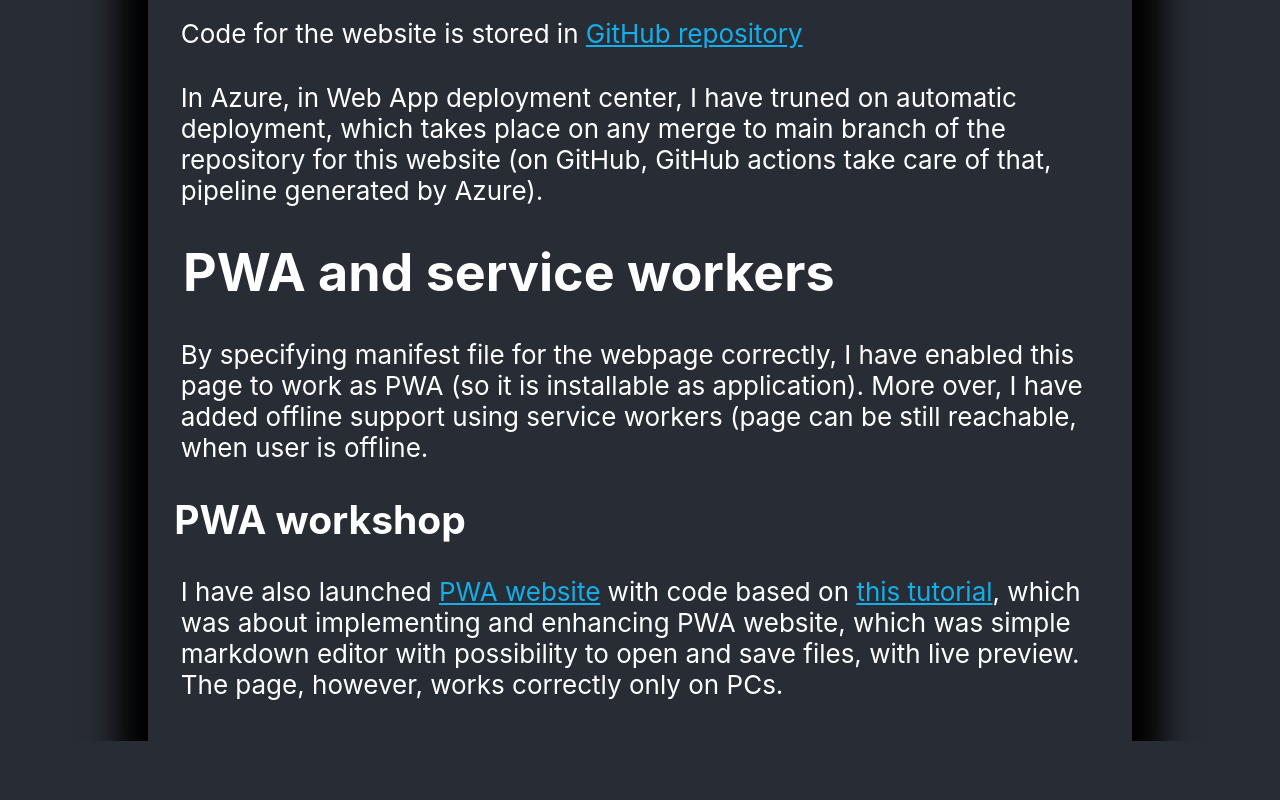
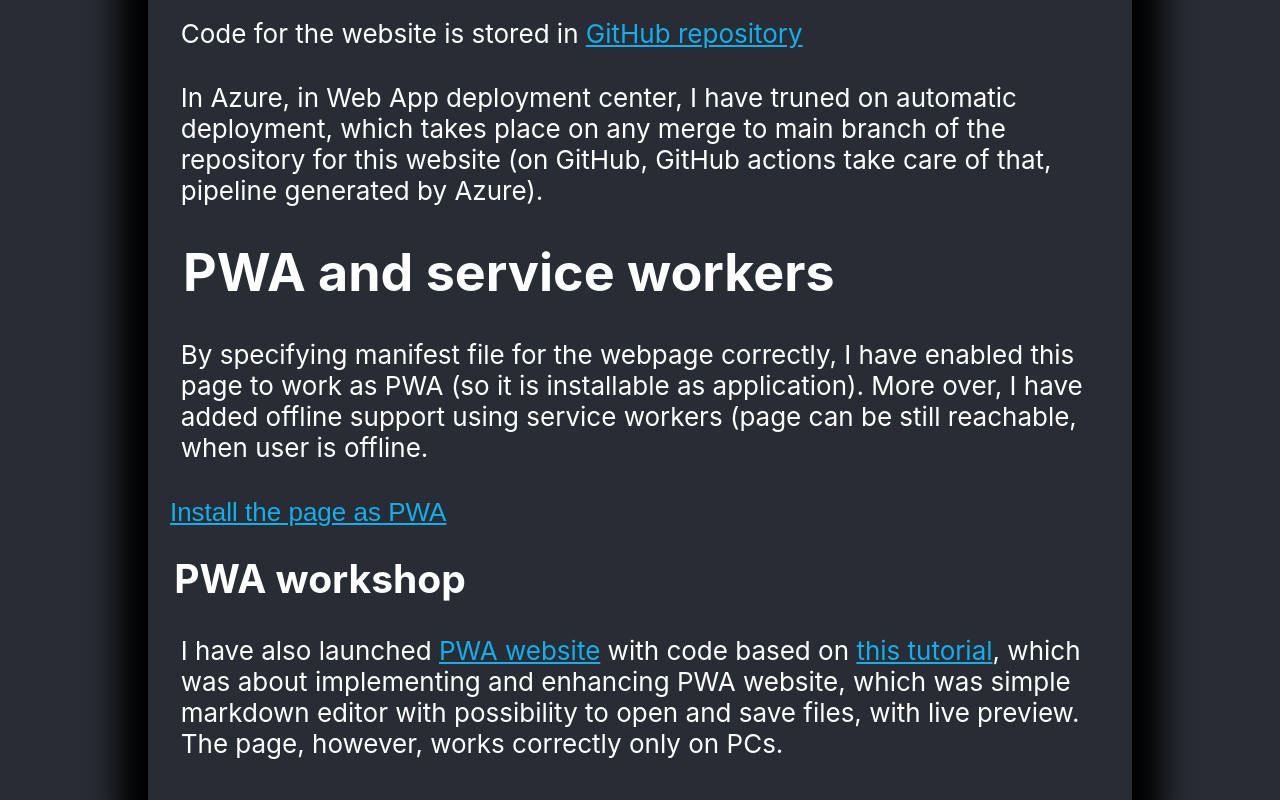
Before and after one commit to mturczyn/about-intrinsic, a React (Create React App) app: page /technology-stack in a window 1280 px wide. Shown: the part 1489-2289 px from the top of the page. Before the commit the page ends 2230 px from the top, so only its background shows below. Built offline with nearby package versions, Linux system fonts and the light colour scheme.

Commit message:
Added custom installation process for PWA in tech stack page.

```diff
--- a/src/App.tsx
+++ b/src/App.tsx
@@ -1,12 +1,26 @@
+import { createContext, useEffect, useRef, useState } from 'react'
 import { Navbar } from './Navbar'
 import { Outlet } from 'react-router'
 
+export const PwaInstallerContext = createContext(null)
+
 function App() {
+    const [installEventRef, setInstallEvent] = useState<any>(null)
+
+    useEffect(() => {
+        window.addEventListener('beforeinstallprompt', setInstallEvent)
+        //  window.addEventListener('appinstalled', appInstalledHandler)
+        return () => {
+            window.removeEventListener('beforeinstallprompt', setInstallEvent)
+            //  window.removeEventListener('appinstalled', appInstalledHandler)
+        }
+    }, [])
+
     return (
-        <>
+        <PwaInstallerContext.Provider value={installEventRef}>
             <Navbar />
             <Outlet />
-        </>
+        </PwaInstallerContext.Provider>
     )
 }
 
--- a/src/TechStack/TechStack.css
+++ b/src/TechStack/TechStack.css
@@ -6,3 +6,14 @@ h5,
 h6 {
     margin: 1ch;
 }
+
+#pwa-install-button {
+    font-size: inherit;
+    margin-left: 1rem;
+    background: none !important;
+    border: none;
+    /*input has OS specific font-family*/
+    color: rgb(20, 174, 234);
+    text-decoration: underline;
+    cursor: pointer;
+}
--- a/src/TechStack/index.tsx
+++ b/src/TechStack/index.tsx
@@ -2,12 +2,31 @@ import reactLogo from 'react-logo.svg'
 import './TechStack.css'
 import { useTranslation, Trans } from 'react-i18next'
 import { AnchorWithNewPage } from 'CoreComponents/AnchorWithNewPage'
-import { useEffect } from 'react'
+import { useContext, useEffect } from 'react'
+import { PwaInstallerContext } from 'App'
 
 export const PAGE_TITLE =
     'Intrinsic | Web Development and Programming | Technology stack'
 
 const TechStack = () => {
+    const pwaInstaller = useContext<any>(PwaInstallerContext)
+
+    const installPwa = () => {
+        if (!pwaInstaller) {
+            return
+        }
+
+        pwaInstaller.prompt()
+        // Wait for the user to respond to the prompt
+        pwaInstaller.userChoice.then((choiceResult) => {
+            if (choiceResult.outcome === 'accepted') {
+                console.log('User accepted installation prompt')
+            } else {
+                console.log('User dismissed installation prompt')
+            }
+        })
+    }
+
     const { t } = useTranslation()
 
     useEffect(() => {
@@ -112,6 +131,10 @@ const TechStack = () => {
                     'By specifying manifest file for the webpage correctly, I have enabled this page to work as PWA (so it is installable as application). More over, I have added offline support using service workers (page can be still reachable, when user is offline.'
                 )}
             </p>
+            <button id="pwa-install-button" onClick={installPwa}>
+                {t('Install the page as PWA')}
+            </button>
+
             <h2>{t('PWA workshop')}</h2>
             <Trans i18nKey={'pwa-workshop-description'}>
                 <p>
--- a/src/index.tsx
+++ b/src/index.tsx
@@ -8,6 +8,7 @@ import './i18n'
 import * as serviceWorkerRegistration from './serviceWorkerRegistration'
 
 const root = ReactDOM.createRoot(document.getElementById('root') as HTMLElement)
+
 root.render(
     <React.StrictMode>
         <AppRouter>
```
